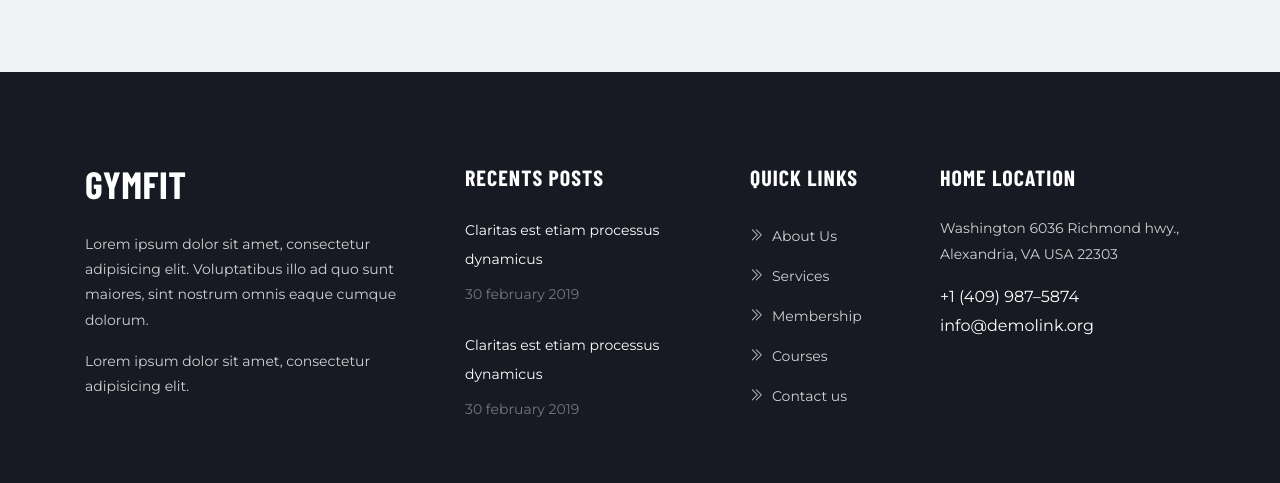
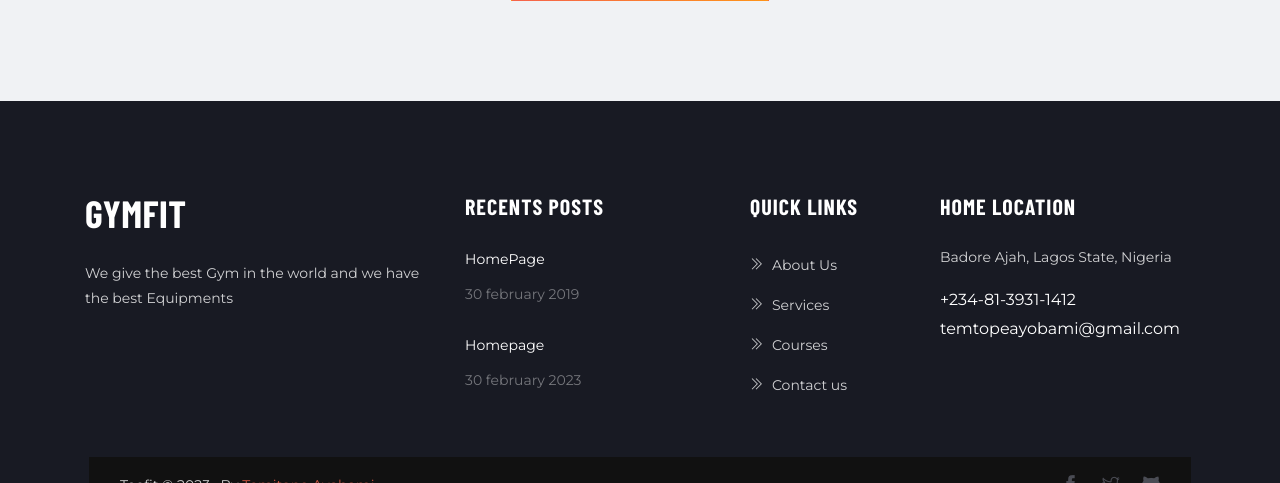
Before and after one commit to teeflow1/fitness, a Django app: page / in a window 1280 px wide. Shown: the part 6017-6500 px from the top of the page. Run offline with Django 4.2, Linux system fonts and the light colour scheme; some libraries are stand-ins or nearby versions.

Commit message:
Frontend

```diff
--- a/gym/settings.py
+++ b/gym/settings.py
@@ -35,7 +35,7 @@ SECRET_KEY = os.environ.get('SECRET_KEY')
 # SECURITY WARNING: don't run with debug turned on in production!
 DEBUG = True
 
-ALLOWED_HOSTS = ['fitness-uy0v.onrender.com']
+ALLOWED_HOSTS = ['fitness-uy0v.onrender.com', '*']
 
 
 # Application definition
--- a/gym/templates/blog/footer.html
+++ b/gym/templates/blog/footer.html
@@ -8,9 +8,9 @@
 		<div class="row">
 			<div class="col-lg-4 col-md-6 mb-5 mb-lg-0">
 				<h2 class="text-white mb-4">GymFit</h2>
-				<p>Lorem ipsum dolor sit amet, consectetur adipisicing elit. Voluptatibus illo ad quo sunt maiores, sint nostrum omnis eaque cumque dolorum.</p>
+				<p>We give the best Gym in the world and we have the best Equipments</p>
 
-				<p>Lorem ipsum dolor sit amet, consectetur adipisicing elit.</p>
+				<!--<p>Lorem ipsum dolor sit amet, consectetur adipisicing elit.</p>-->
 			</div>
 
 
@@ -18,12 +18,12 @@
 				<div class="footer-widget recent-blog">
 					<h4 class="mb-4 text-white letter-spacing text-uppercase">Recents Posts</h4>
 					<div>
-						<a href="blog-single.html"class="text-white">Claritas est etiam processus dynamicus</a>
+						<a href="{% url 'home' %}"class="text-white">HomePage</a>
 						<p class="text-sm mt-2 text-white-50">30 february 2019</p>
 					</div>
 					<div class="mt-4">
-						<a href="blog-single.html"class="text-white">Claritas est etiam processus dynamicus</a>
-						<p class="text-sm mt-2 text-white-50">30 february 2019</p>
+						<a href="{% url 'home' %}"class="text-white">Homepage</a>
+						<p class="text-sm mt-2 text-white-50">30 february 2023</p>
 					</div>
 
 				</div>
@@ -32,34 +32,34 @@
 				<div class="footer-widget">
 					<h4 class="mb-4 text-white letter-spacing text-uppercase">Quick Links</h4>
 					<ul class="list-unstyled footer-menu lh-40 mb-0">
-						<li><a href="about.html"><i class="ti-angle-double-right mr-2"></i>About Us</a></li>
-						<li><a href="service.html"><i class="ti-angle-double-right mr-2"></i>Services</a></li>
-						<li><a href="pricing.html"><i class="ti-angle-double-right mr-2"></i>Membership</a></li>
-						<li><a href="course.html"><i class="ti-angle-double-right mr-2"></i>Courses</a></li>
-						<li><a href="contact.html"><i class="ti-angle-double-right mr-2"></i>Contact us</a></li>
+						<li><a href="{% url 'about' %}"><i class="ti-angle-double-right mr-2"></i>About Us</a></li>
+						<li><a href="{% url 'service' %}"><i class="ti-angle-double-right mr-2"></i>Services</a></li>
+						<!--<li><a href="pricing.html"><i class="ti-angle-double-right mr-2"></i>Membership</a></li>-->
+						<li><a href="{% url 'course' %}"><i class="ti-angle-double-right mr-2"></i>Courses</a></li>
+						<li><a href="{% url 'contact' %}"><i class="ti-angle-double-right mr-2"></i>Contact us</a></li>
 					</ul>
 				</div>
 			</div>
 			<div class="col-lg-3 col-md-5">
 				<div class="footer-widget">
 					<h4 class="mb-4 text-white letter-spacing text-uppercase">Home location</h4>
-					<p>Washington 6036 Richmond
-					hwy., Alexandria, VA USA 22303 </p>
-					<span class="text-white">+1 (409) 987–5874</span>
-					<span class="text-white">info@demolink.org</span>
+					<p>Badore Ajah,
+					Lagos State, Nigeria </p>
+					<span class="text-white">+234-81-3931-1412</span>
+					<span class="text-white">temtopeayobami@gmail.com</span>
 				</div>
 			</div>
 		</div>
 
 		<div class="row align-items-center mt-5 px-3 bg-black mx-1">
 			<div class="col-lg-4">
-				<p class="text-white mt-3">Gymfit © 2019 , Theme By <a href="https://themefisher.com/" class="text-color">Themefisher.com</a></p>
+				<p class="text-white mt-3">Teefit © 2023 , By <a href="https://portfolioapp-h283.onrender.com" class="text-color">Temitope Ayobami</a></p>
 			</div>
 			<div class="col-lg-6 ml-auto text-right">
 				<ul class="list-inline mb-0 footer-socials">
-					<li class="list-inline-item"><a href="https://www.facebook.com/themefisher"><i class="ti-facebook"></i></a></li>
-					<li class="list-inline-item"><a href="https://twitter.com/themefisher"><i class="ti-twitter"></i></a></li>
-					<li class="list-inline-item"><a href="https://github.com/themefisher/"><i class="ti-github"></i></a></li>
+					<li class="list-inline-item"><a href="https://web.facebook.com/temitopeayobami1/"><i class="ti-facebook"></i></a></li>
+					<li class="list-inline-item"><a href="https://twitter.com/TemitopeAyobam9"><i class="ti-twitter"></i></a></li>
+					<li class="list-inline-item"><a href="https://github.com/teeflow1"><i class="ti-github"></i></a></li>
 				</ul>
 			</div>
 		</div>
--- a/gym/templates/blog/header.html
+++ b/gym/templates/blog/header.html
@@ -21,7 +21,7 @@
 
   <meta name="author" content="Themefisher.com">
 
-  <title>GymFit| Fitness template</title>
+  <title>Teefit</title>
 
   <!-- bootstrap.min css -->
   <link rel="stylesheet" href="{% static '/plugins/bootstrap/css/bootstrap.min.css' %}">
@@ -48,7 +48,7 @@
 <nav class="navbar navbar-expand-lg navigation fixed-top" id="navbar">
 	<div class="container-fluid">
 		<a class="navbar-brand" href="index.html">
-			<h2 class="text-white text-capitalize"></i>Gym<span class="text-color">Fit</span></h2>
+			<h2 class="text-white text-capitalize"></i>Tee<span class="text-color">Fit</span></h2>
 		</a>
 		<button class="navbar-toggler" type="button" data-toggle="collapse" data-target="#navbarsid"
 			aria-controls="navbarsid" aria-expanded="false" aria-label="Toggle navigation">
@@ -83,7 +83,7 @@
 			</ul>
 			<div class="my-md-0 ml-lg-4 mt-4 mt-lg-0 ml-auto text-lg-right mb-3 mb-lg-0">
 				<a href="tel:+23-345-67890">
-					<h3 class="text-color mb-0"><i class="ti-mobile mr-2"></i>+23-563-5688</h3>
+					<h3 class="text-color mb-0"><i class="ti-mobile mr-2"></i>+234-81-3931-1412</h3>
 				</a>
 			</div>
 		</div>
--- a/gymapp/templates/apps/home.html
+++ b/gymapp/templates/apps/home.html
@@ -31,7 +31,7 @@
 				<div class="card p-5 border-0 rounded-top border-bottom position-relative hover-style-1">
 					<span class="number">01</span>
 					<h3 class="mt-3">Modern Equipment</h3>
-					<p class="mt-3 mb-4">Vestibulum sit amet blan augue, sit amet vehicula mi. Aliquam vitae varius.</p>
+					<p class="mt-3 mb-4">Train the muscles in your pelvis, lower back, hips, and abdomen to work in harmony with the best Modern Equipmen</p>
 					<a href="about.html" class="text-color text-uppercase font-size-13 letter-spacing font-weight-bold"><i class="ti-minus mr-2 "></i>more Details</a>
 				</div>
 			</div>
@@ -39,7 +39,7 @@
 				<div class="card p-5 border-0 rounded-top hover-style-1">
 					<span class="number">02</span>
 					<h3 class="mt-3">PROFFESIONAL TRAINer</h3>
-					<p class="mt-3 mb-4">Vestibulum sit amet blan augue, sit amet vehicula mi. Aliquam vitae varius.</p>
+					<p class="mt-3 mb-4">We have the best Professional Trainers</p>
 					<a href="about.html" class="text-color text-uppercase font-size-13 letter-spacing font-weight-bold"><i class="ti-minus mr-2 "></i>more Details</a>
 				</div>
 			</div>
@@ -47,7 +47,7 @@
 				<div class="card p-5 border-0 rounded-top hover-style-1">
 					<span class="number">03</span>
 					<h3 class="mt-3">HEALTHY DIET Plan</h3>
-					<p class="mt-3 mb-4">Vestibulum sit amet blan augue, sit amet vehicula mi. Aliquam vitae varius.</p>
+					<p class="mt-3 mb-4">We have Dietician</p>
 					<a href="about.html" class="text-color text-uppercase font-size-13 letter-spacing font-weight-bold"><i class="ti-minus mr-2 "></i>more Details</a>
 				</div>
 			</div>
```
